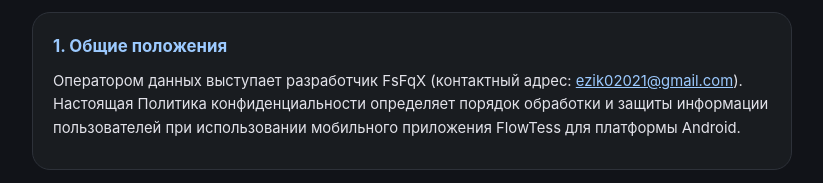
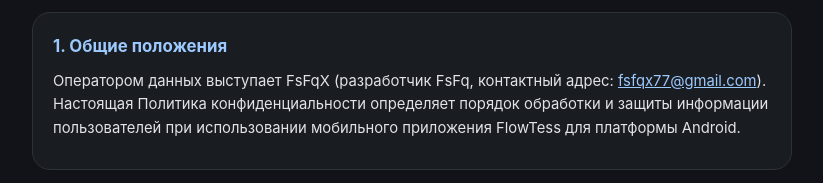
Before and after one commit to Fsfq/FlowTess-FT-, a plain HTML site: page index.html in a window 1280 px wide. Shown: the part 197-380 px from the top of the page, without its empty margins (228-1051 px from the left). Drawn offline with Linux system fonts and the light colour scheme.

Commit message:
docs(privacy): update company FsFqX, author FsFq and work email fsfqx77

```diff
--- a/index.html
+++ b/index.html
@@ -170,7 +170,7 @@
     <div id="content-ru" class="content-block active">
       <div class="card">
         <h3>1. Общие положения</h3>
-        <p>Оператором данных выступает разработчик FsFqX (контактный адрес: <a href="mailto:ezik02021@gmail.com" style="color: var(--primary);">ezik02021@gmail.com</a>). Настоящая Политика конфиденциальности определяет порядок обработки и защиты информации пользователей при использовании мобильного приложения FlowTess для платформы Android.</p>
+        <p>Оператором данных выступает FsFqX (разработчик FsFq, контактный адрес: <a href="mailto:fsfqx77@gmail.com" style="color: var(--primary);">fsfqx77@gmail.com</a>). Настоящая Политика конфиденциальности определяет порядок обработки и защиты информации пользователей при использовании мобильного приложения FlowTess для платформы Android.</p>
       </div>
 
       <div class="card">
@@ -200,7 +200,7 @@
 
       <div class="card">
         <h3>6. Права пользователя</h3>
-        <p>Пользователь вправе в любой момент сбросить локальные данные через меню настроек или запросить полное удаление учетной записи и облачных сохранений, направив обращение на <a href="mailto:ezik02021@gmail.com" style="color: var(--primary);">ezik02021@gmail.com</a>.</p>
+        <p>Пользователь вправе в любой момент сбросить локальные данные через меню настроек или запросить полное удаление учетной записи и облачных сохранений, направив обращение на <a href="mailto:fsfqx77@gmail.com" style="color: var(--primary);">fsfqx77@gmail.com</a>.</p>
       </div>
     </div>
 
@@ -208,7 +208,7 @@
     <div id="content-en" class="content-block">
       <div class="card">
         <h3>1. General Provisions</h3>
-        <p>The data controller is developer FsFqX (contact email: <a href="mailto:ezik02021@gmail.com" style="color: var(--primary);">ezik02021@gmail.com</a>). This Privacy Policy governs the processing and protection of user information within the FlowTess mobile application for Android.</p>
+        <p>The data controller is FsFqX (developer FsFq, contact email: <a href="mailto:fsfqx77@gmail.com" style="color: var(--primary);">fsfqx77@gmail.com</a>). This Privacy Policy governs the processing and protection of user information within the FlowTess mobile application for Android.</p>
       </div>
 
       <div class="card">
@@ -238,7 +238,7 @@
 
       <div class="card">
         <h3>6. User Rights</h3>
-        <p>Users retain the right to reset local data at any time via in-game settings or request complete permanent deletion of their cloud profile and credentials by contacting <a href="mailto:ezik02021@gmail.com" style="color: var(--primary);">ezik02021@gmail.com</a>.</p>
+        <p>Users retain the right to reset local data at any time via in-game settings or request complete permanent deletion of their cloud profile and credentials by contacting <a href="mailto:fsfqx77@gmail.com" style="color: var(--primary);">fsfqx77@gmail.com</a>.</p>
       </div>
     </div>
 
@@ -246,7 +246,7 @@
     <div id="content-ua" class="content-block">
       <div class="card">
         <h3>1. Загальні положення</h3>
-        <p>Оператором даних виступає розробник FsFqX (контактна пошта: <a href="mailto:ezik02021@gmail.com" style="color: var(--primary);">ezik02021@gmail.com</a>). Ця Політика конфіденційності регулює порядок обробки та захисту інформації користувачів мобільного додатку FlowTess для платформи Android.</p>
+        <p>Оператором даних виступає FsFqX (розробник FsFq, контактна пошта: <a href="mailto:fsfqx77@gmail.com" style="color: var(--primary);">fsfqx77@gmail.com</a>). Ця Політика конфіденційності регулює порядок обробки та захисту інформації користувачів мобільного додатку FlowTess для платформи Android.</p>
       </div>
 
       <div class="card">
@@ -276,7 +276,7 @@
 
       <div class="card">
         <h3>6. Права користувача</h3>
-        <p>Користувач має право скинути локальні дані через налаштування або запросити повне видалення облікового запису та хмарних даних, надіславши запит на <a href="mailto:ezik02021@gmail.com" style="color: var(--primary);">ezik02021@gmail.com</a>.</p>
+        <p>Користувач має право скинути локальні дані через налаштування або запросити повне видалення облікового запису та хмарних даних, надіславши запит на <a href="mailto:fsfqx77@gmail.com" style="color: var(--primary);">fsfqx77@gmail.com</a>.</p>
       </div>
     </div>
 
@@ -284,7 +284,7 @@
     <div id="content-kk" class="content-block">
       <div class="card">
         <h3>1. Жалпы ережелер</h3>
-        <p>Деректер операторы FsFqX әзірлеушісі болып табылады (байланыс поштасы: <a href="mailto:ezik02021@gmail.com" style="color: var(--primary);">ezik02021@gmail.com</a>). Осы Саясат Android платформасына арналған FlowTess қосымшасында деректерді қорғау тәртібін белгілейді.</p>
+        <p>Деректер операторы FsFqX (әзірлеуші FsFq, байланыс поштасы: <a href="mailto:fsfqx77@gmail.com" style="color: var(--primary);">fsfqx77@gmail.com</a>). Осы Саясат Android платформасына арналған FlowTess қосымшасында деректерді қорғау тәртібін белгілейді.</p>
       </div>
 
       <div class="card">
@@ -314,7 +314,7 @@
 
       <div class="card">
         <h3>6. Пайдаланушы құқықтары</h3>
-        <p>Пайдаланушы баптаулар арқылы жергілікті деректерді өшіре алады немесе <a href="mailto:ezik02021@gmail.com" style="color: var(--primary);">ezik02021@gmail.com</a> поштасына жазып, бұлтты тіркелгіні толық өшіруді талап етуге құқылы.</p>
+        <p>Пайдаланушы баптаулар арқылы жергілікті деректерді өшіре алады немесе <a href="mailto:fsfqx77@gmail.com" style="color: var(--primary);">fsfqx77@gmail.com</a> поштасына жазып, бұлтты тіркелгіні толық өшіруді талап етуге құқылы.</p>
       </div>
     </div>
 
@@ -322,7 +322,7 @@
     <div id="content-de" class="content-block">
       <div class="card">
         <h3>1. Allgemeine Bestimmungen</h3>
-        <p>Verantwortlicher für die Datenverarbeitung ist der Entwickler FsFqX (Kontakt: <a href="mailto:ezik02021@gmail.com" style="color: var(--primary);">ezik02021@gmail.com</a>). Diese Datenschutzerklärung regelt die Erfassung und den Schutz von Informationen in der Android-Anwendung FlowTess.</p>
+        <p>Verantwortlicher für die Datenverarbeitung ist FsFqX (Entwickler FsFq, Kontakt: <a href="mailto:fsfqx77@gmail.com" style="color: var(--primary);">fsfqx77@gmail.com</a>). Diese Datenschutzerklärung regelt die Erfassung und den Schutz von Informationen in der Android-Anwendung FlowTess.</p>
       </div>
 
       <div class="card">
@@ -352,7 +352,7 @@
 
       <div class="card">
         <h3>6. Nutzerrechte</h3>
-        <p>Nutzer können lokale Daten jederzeit über die Einstellungen zurücksetzen oder die vollständige Löschung ihres Kontos per E-Mail an <a href="mailto:ezik02021@gmail.com" style="color: var(--primary);">ezik02021@gmail.com</a> anfordern.</p>
+        <p>Nutzer können lokale Daten jederzeit über die Einstellungen zurücksetzen oder die vollständige Löschung ihres Kontos per E-Mail an <a href="mailto:fsfqx77@gmail.com" style="color: var(--primary);">fsfqx77@gmail.com</a> anfordern.</p>
       </div>
     </div>
 
@@ -360,7 +360,7 @@
     <div id="content-zh" class="content-block">
       <div class="card">
         <h3>1. 基本条款</h3>
-        <p>数据控制者为开发者 FsFqX（联络邮箱：<a href="mailto:ezik02021@gmail.com" style="color: var(--primary);">ezik02021@gmail.com</a>）。本政策阐明 Android 版 FlowTess 应用程序在数据处理与隐私保护方面的具体规范。</p>
+        <p>数据控制者为 FsFqX（开发者 FsFq，联络邮箱：<a href="mailto:fsfqx77@gmail.com" style="color: var(--primary);">fsfqx77@gmail.com</a>）。本政策阐明 Android 版 FlowTess 应用程序在数据处理与隐私保护方面的具体规范。</p>
       </div>
 
       <div class="card">
@@ -390,7 +390,7 @@
 
       <div class="card">
         <h3>6. 用户权利</h3>
-        <p>用户可随时在应用设置中重置本地数据，或发送邮件至 <a href="mailto:ezik02021@gmail.com" style="color: var(--primary);">ezik02021@gmail.com</a> 申请永久删除云端账户及相关游戏数据。</p>
+        <p>用户可随时在应用设置中重置本地数据，或发送邮件至 <a href="mailto:fsfqx77@gmail.com" style="color: var(--primary);">fsfqx77@gmail.com</a> 申请永久删除云端账户及相关游戏数据。</p>
       </div>
     </div>
 
```
Also changed, not shown: 1 other file.
